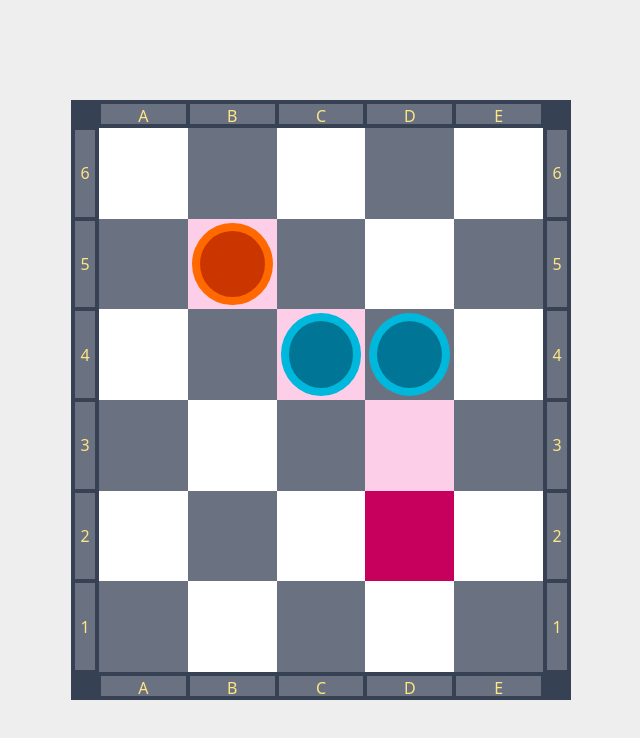
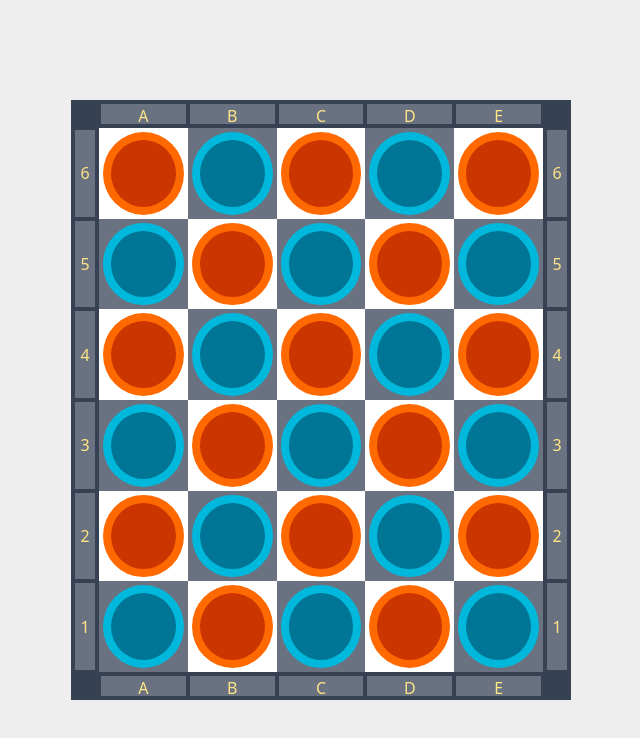
Before and after one commit to it1shka/clobber, a React (Vite) app: page / in a window 1280 px wide. Shown: the top 738 px of the page, without its empty margins (319-959 px from the left). Built offline with nearby package versions, Linux system fonts and the light colour scheme.

Commit message:
feat(rules): started implementing game rules

```diff
--- a/src/App.tsx
+++ b/src/App.tsx
@@ -1,43 +1,13 @@
 import Board from './Board'
+import { GameState } from './rules'
 
 const App = () => {
+  const gameState = GameState.initial(6, 5)
+
   return (
     <div className="h-screen flex flex-col justify-center items-center bg-[#eee]">
       <div className="h-[600px] w-[500px]">
-        <Board
-          pieces={[
-            {
-              row: 1,
-              column: 1,
-              color: 'white',
-            },
-            {
-              row: 2,
-              column: 2,
-              color: 'black',
-            },
-            {
-              row: 2,
-              column: 3,
-              color: 'black',
-            },
-          ]}
-          highlight={[
-            {
-              row: 1,
-              column: 1,
-            },
-            {
-              row: 2,
-              column: 2,
-            },
-            {
-              row: 3,
-              column: 3,
-            },
-            { row: 4, column: 3 },
-          ]}
-        />
+        <Board pieces={gameState.pieces} />
       </div>
     </div>
   )
--- /dev/null
+++ b/src/rules.ts
@@ -0,0 +1,50 @@
+export type Player = 'black' | 'white'
+
+export type Piece = {
+  row: number
+  column: number
+  color: Player
+}
+
+export class GameState {
+  private constructor(
+    readonly rows: number,
+    readonly columns: number,
+    readonly turn: Player,
+    readonly pieces: Piece[],
+  ) {}
+
+  static initial = (rows: number, columns: number) => {
+    const pieces: Piece[] = []
+    for (let row = 0; row < rows; row++) {
+      for (let column = 0; column < columns; column++) {
+        const isWhite = (row * columns + column) % 2 === 0
+        pieces.push({
+          row,
+          column,
+          color: isWhite ? 'white' : 'black',
+        })
+      }
+    }
+    const initialState = new GameState(rows, columns, 'black', pieces)
+    return Object.freeze(initialState)
+  }
+
+  private neighbors = (row: number, column: number) => {
+    const neighbors: (readonly [number, number])[] = []
+    const neighborhood = [
+      [-1, 0],
+      [1, 0],
+      [0, -1],
+      [0, 1],
+    ]
+    for (const [rowDelta, columnDelta] of neighborhood) {
+      const nextRow = row + rowDelta
+      if (nextRow < 0 || nextRow >= this.rows) continue
+      const nextColumn = column + columnDelta
+      if (nextColumn < 0 || nextColumn >= this.columns) continue
+      neighbors.push([nextRow, nextColumn])
+    }
+    return neighbors
+  }
+}
```
